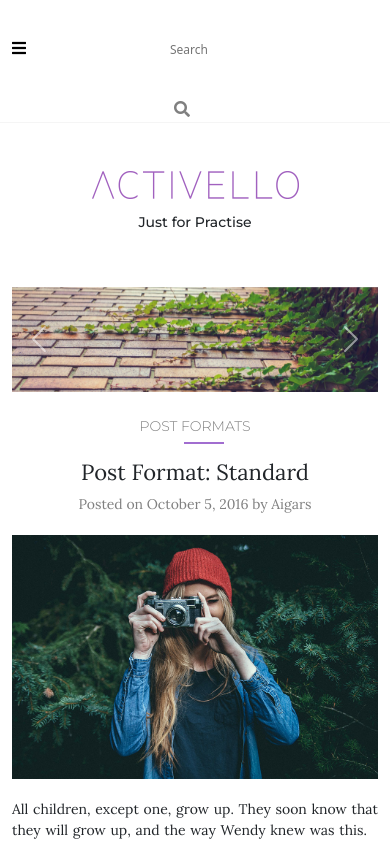
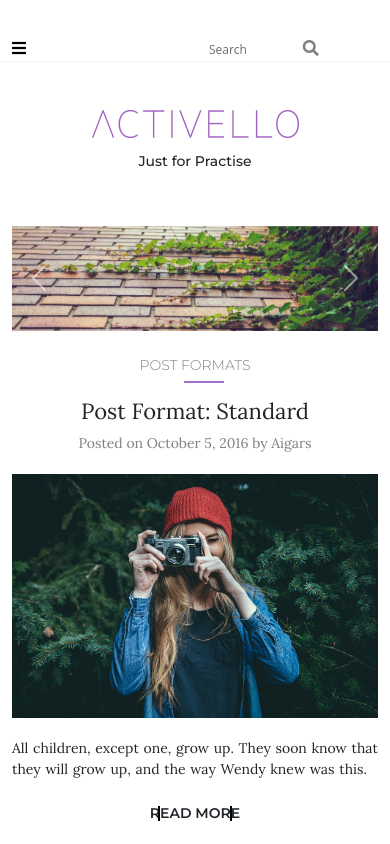
Before and after one commit to ah121/newblogsite, a plain HTML site: page index.html in a window 390 px wide. Shown: the top 844 px of the page. Drawn offline with nearby package versions, Linux system fonts and the light colour scheme.

Commit message:
Update responsive.css

```diff
--- a/responsive.css
+++ b/responsive.css
@@ -1,9 +1,12 @@
 @media screen and (min-width:300px) and (max-width: 576px) {
   .full-menu{
-    width: 40%;
+    width: 50%;
   }
   .full-searchbar{
-    width: 60%;
+    width: 50%;
+  }
+  .for-searchbar{
+    width:50%;
   }
 
   .for-menu ul li{
```
